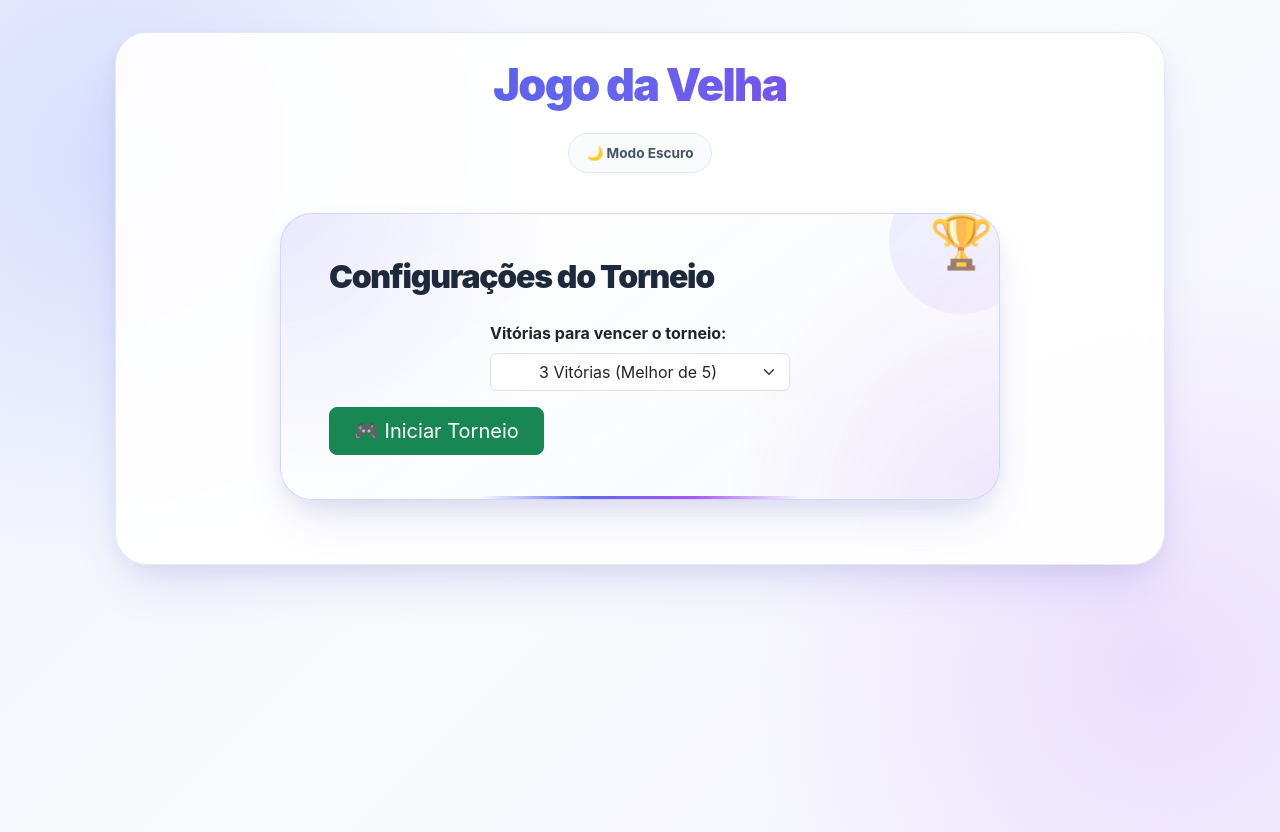
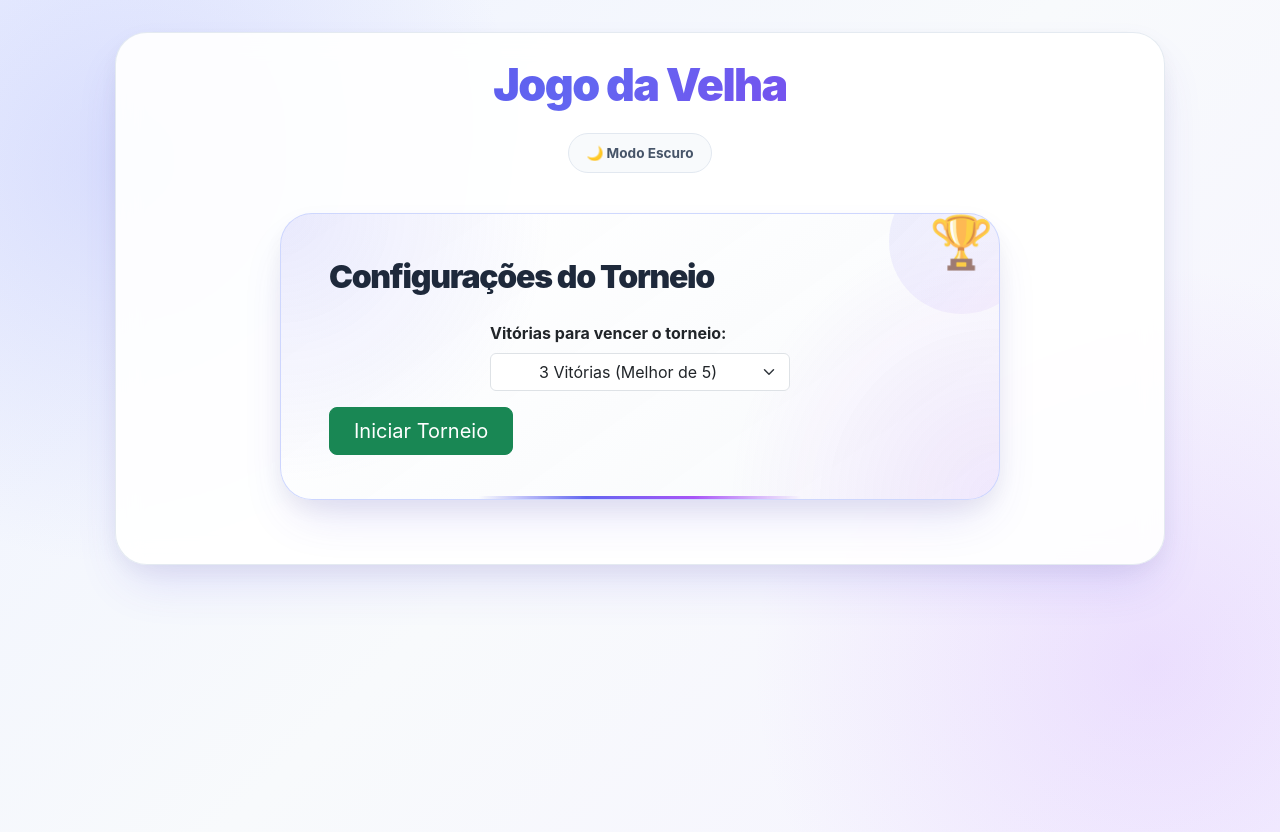
Before and after one commit to nicole-rcosta/jogo_da_velha, a React (Vite) app: page / in a window 1280 px wide. Built offline with nearby package versions, Linux system fonts and the light colour scheme.

Commit message:
Limpeza da estrutura do css

```diff
--- a/src/components/Game/Game.jsx
+++ b/src/components/Game/Game.jsx
@@ -292,7 +292,7 @@ export default function Game() {
               className="btn btn-success btn-lg px-4"
               onClick={iniciarTorneio}
             >
-              🎮 Iniciar Torneio
+             Iniciar Torneio
             </button>
           </div>
         </div>
--- a/src/components/Game/Game.module.css
+++ b/src/components/Game/Game.module.css
@@ -8,7 +8,6 @@
   box-shadow:
     0 25px 50px -12px rgba(79, 70, 229, 0.16),
     0 8px 24px rgba(15, 23, 42, 0.05);
-
   backdrop-filter: blur(12px);
   font-family:
     Inter,
```
